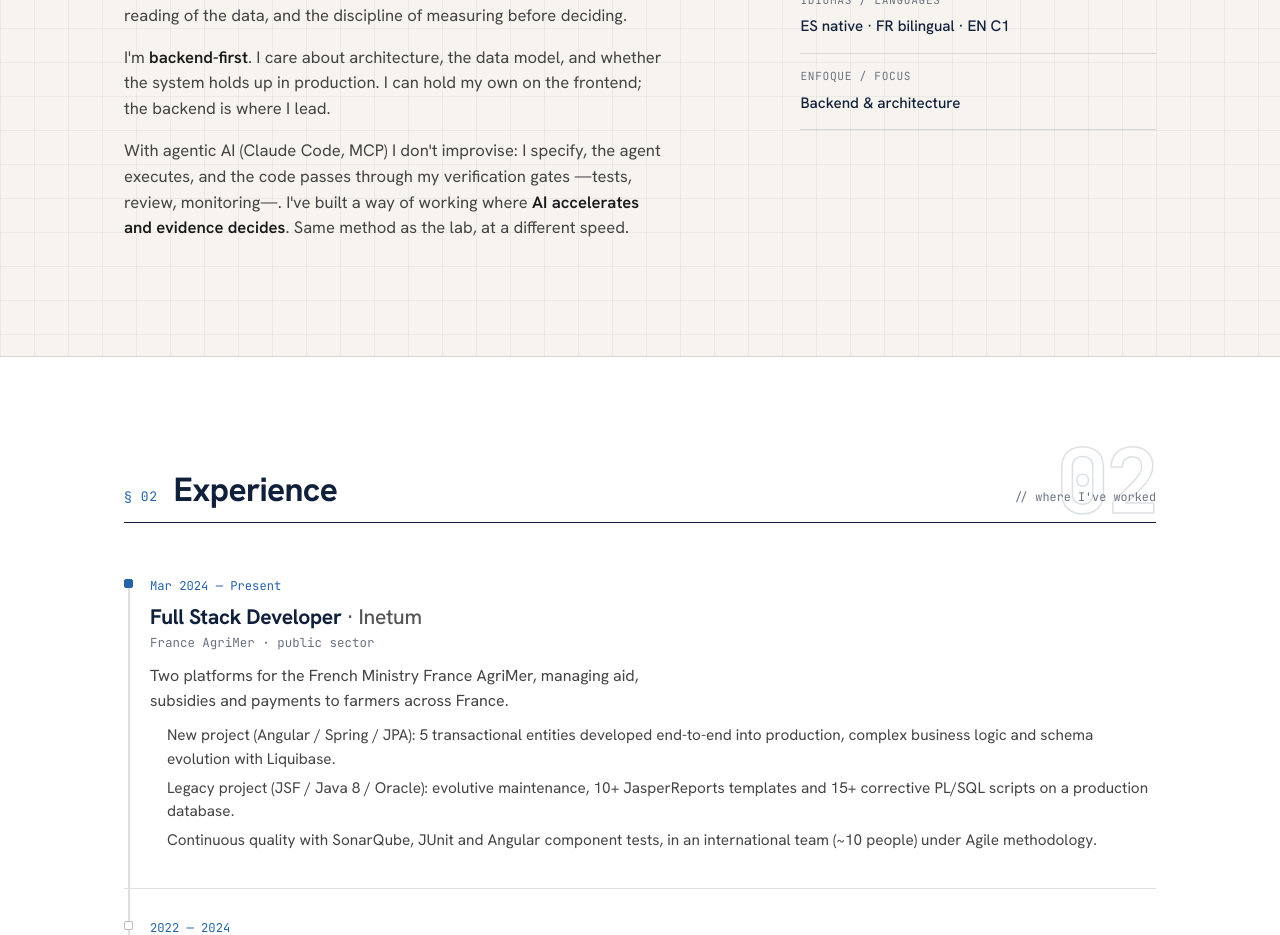
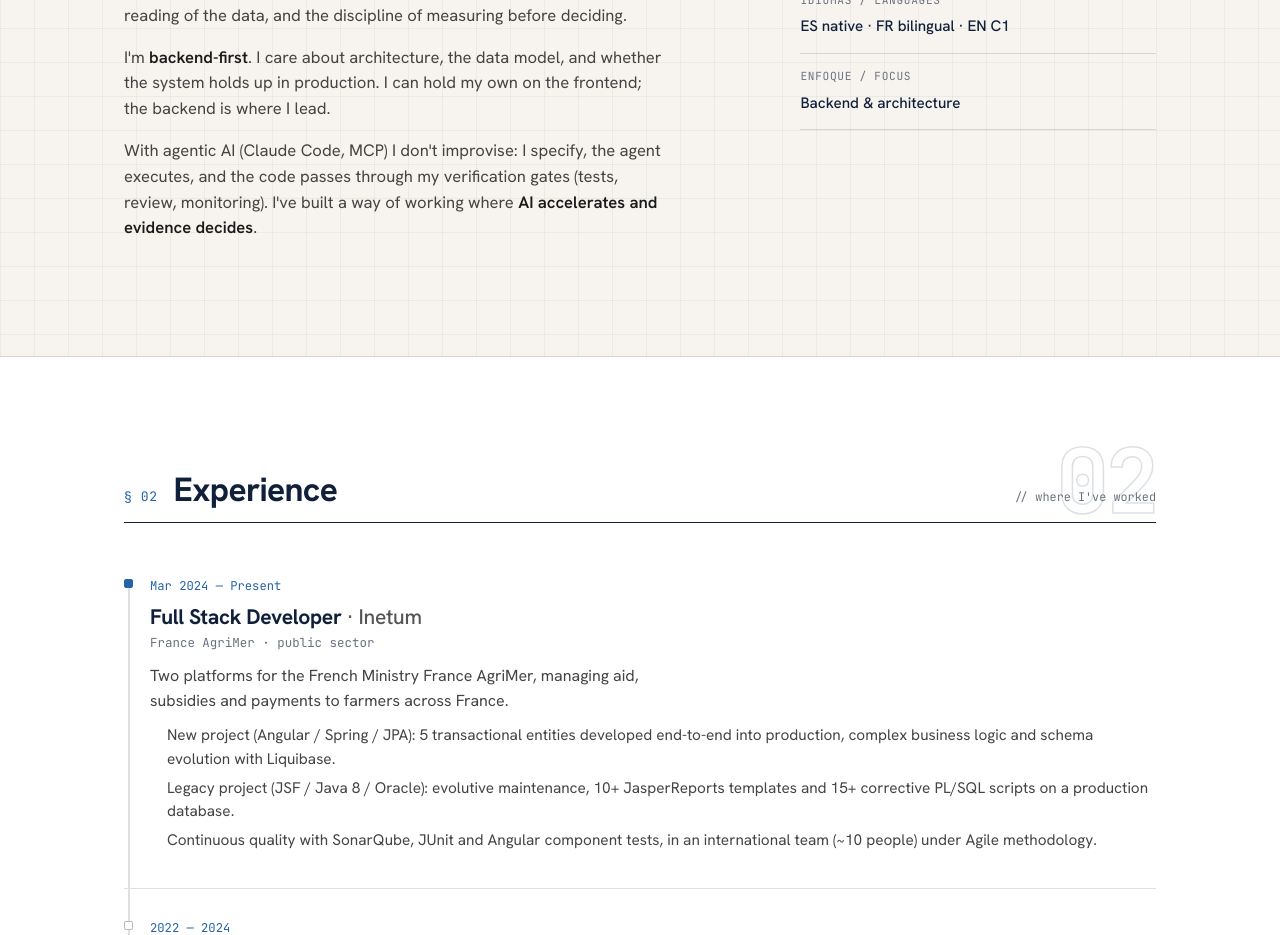
Before and after one commit to GuillermoAlbert/portfolio, a Next.js app: page /en in a window 1280 px wide. Shown: the part 1280-2215 px from the top of the page. Built offline with nearby package versions, Linux system fonts and the light colour scheme; no server answers.

Commit message:
contenido: menos sabor a IA en Sobre mi (quita el cierre repetido y las rayas del parrafo de IA)

```diff
--- a/components/About.tsx
+++ b/components/About.tsx
@@ -52,9 +52,9 @@ export default function About({ locale = "es" }: { locale?: Locale }) {
               <T
                 locale={locale}
                 as="p"
-                es="Con IA agéntica (Claude Code, MCP) no improviso: especifico, el agente ejecuta y el código pasa por mis puertas de verificación —tests, revisión, monitorización—. He montado un sistema de trabajo donde <strong>la IA acelera y la evidencia decide</strong>. El mismo método del laboratorio, a otra velocidad."
-                en="With agentic AI (Claude Code, MCP) I don't improvise: I specify, the agent executes, and the code passes through my verification gates —tests, review, monitoring—. I've built a way of working where <strong>AI accelerates and evidence decides</strong>. Same method as the lab, at a different speed."
-                fr="Avec l'IA agentique (Claude Code, MCP) je n'improvise pas : je spécifie, l'agent exécute, et le code passe par mes garde-fous de vérification —tests, revue, supervision—. J'ai bâti une façon de travailler où <strong>l'IA accélère et la preuve décide</strong>. La même méthode qu'au laboratoire, à une autre vitesse."
+                es="Con IA agéntica (Claude Code, MCP) no improviso: especifico, el agente ejecuta y el código pasa por mis puertas de verificación (tests, revisión, monitorización). He montado un sistema de trabajo donde <strong>la IA acelera y la evidencia decide</strong>."
+                en="With agentic AI (Claude Code, MCP) I don't improvise: I specify, the agent executes, and the code passes through my verification gates (tests, review, monitoring). I've built a way of working where <strong>AI accelerates and evidence decides</strong>."
+                fr="Avec l'IA agentique (Claude Code, MCP) je n'improvise pas : je spécifie, l'agent exécute, et le code passe par mes garde-fous de vérification (tests, revue, supervision). J'ai bâti une façon de travailler où <strong>l'IA accélère et la preuve décide</strong>."
               />
             </div>
           </div>
```
